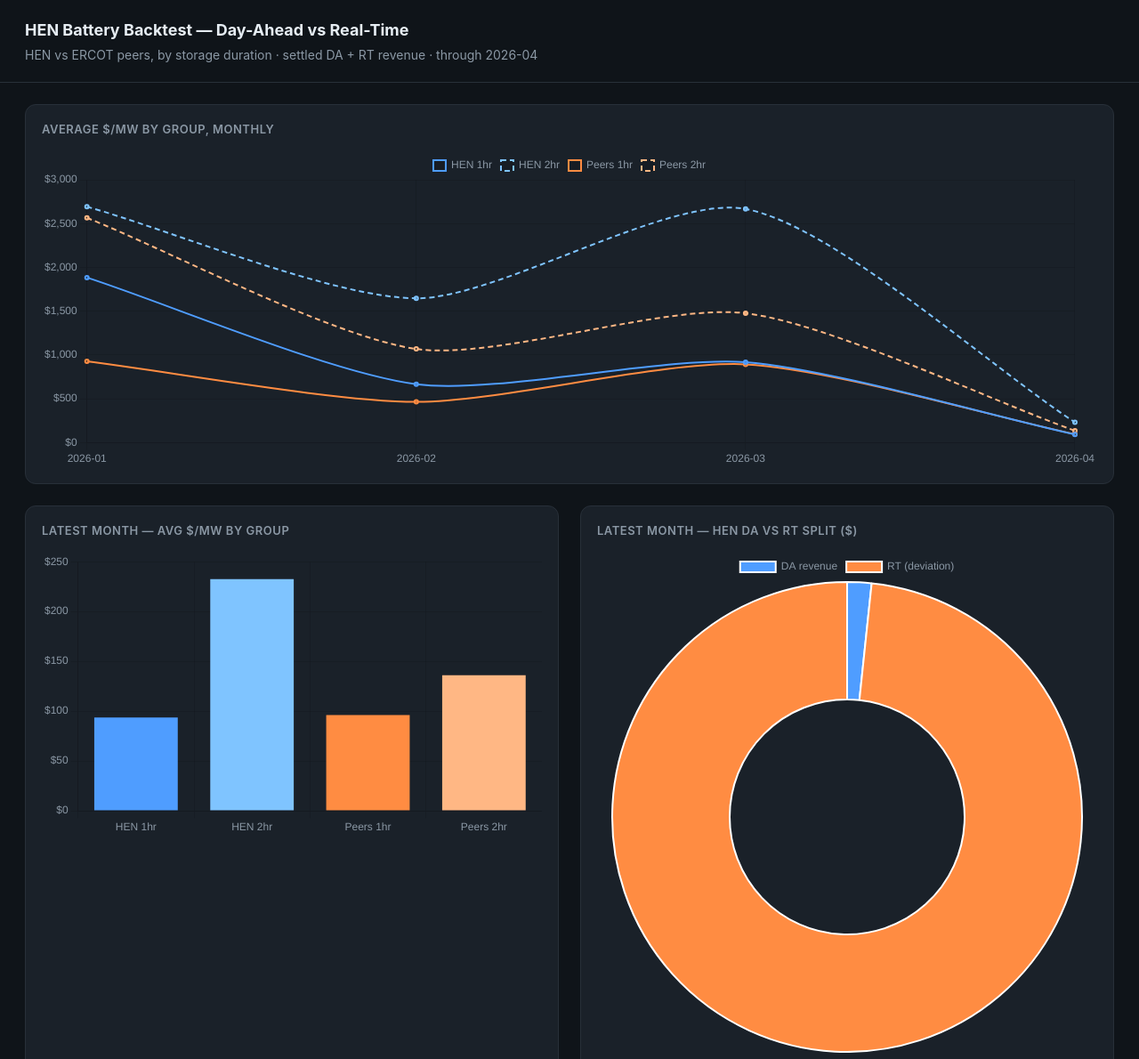
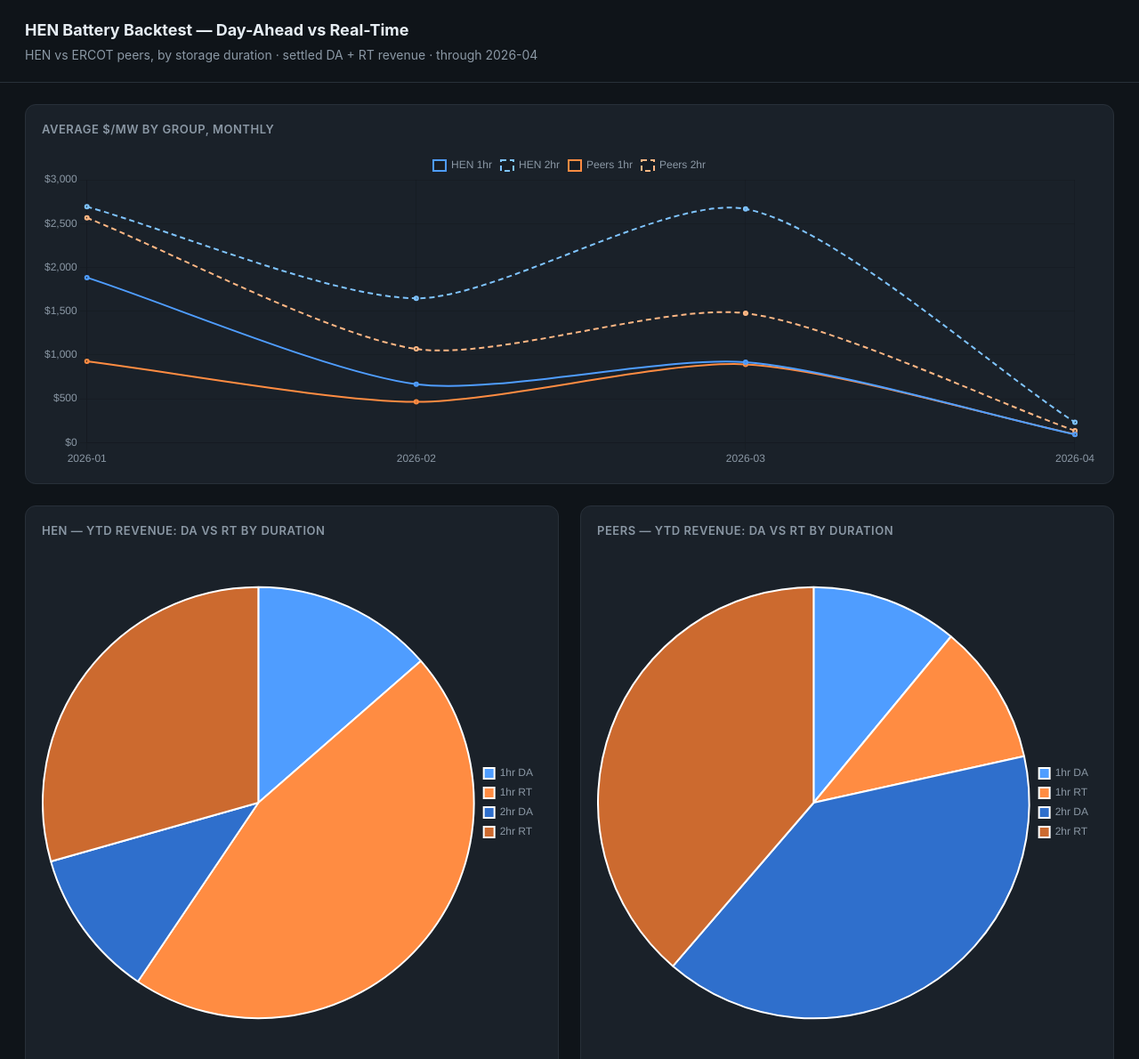
Before and after one commit to gclark25/DAvRT_ERCOT_BESS_rev, a plain HTML site: page docs/index.html in a window 1280 px wide. Shown: the top 1190 px of the page at 89% size. Drawn offline with nearby package versions, Linux system fonts and the light colour scheme.

Commit message:
Add YTD revenue charts and update dashboard logic

```diff
--- a/docs/index.html
+++ b/docs/index.html
@@ -30,13 +30,12 @@
 </header>
 <div class="wrap">
   <div class="card full"><h2>Average $/MW by group, monthly</h2><canvas id="line" height="90"></canvas></div>
-  <div class="card"><h2>Latest month — avg $/MW by group</h2><canvas id="bar" height="170"></canvas></div>
-  <div class="card"><h2>Latest month — HEN DA vs RT split ($)</h2><canvas id="split" height="170"></canvas></div>
+  <div class="card"><h2>HEN — YTD revenue: DA vs RT by duration</h2><canvas id="henPie" height="200"></canvas></div>
+  <div class="card"><h2>Peers — YTD revenue: DA vs RT by duration</h2><canvas id="peerPie" height="200"></canvas></div>
   <div class="card full"><h2>Latest-month leaderboard ($/MW)</h2><div id="board"></div></div>
 </div>
 <script>
 const fmt = n => (n==null||isNaN(n)) ? "—" : "$"+Number(n).toLocaleString(undefined,{maximumFractionDigits:0});
-// Group colors: HEN = blues, Peers = oranges; 1hr solid, 2hr dashed.
 const STYLE = {
   "Hen 1hr":  {c:"#4f9dff", dash:[]},
   "Hen 2hr":  {c:"#7fc4ff", dash:[6,4]},
@@ -44,6 +43,9 @@ const STYLE = {
   "Peer 2hr": {c:"#ffb784", dash:[6,4]},
 };
 const label = g => g.replace("Hen","HEN").replace("Peer","Peers");
+// Pie slice colors: DA = blues, RT = oranges; 1hr bright, 2hr darker.
+const PIE_COLORS = ["#4f9dff", "#ff8c42", "#2f6fcc", "#cc6a2f"];
+const PIE_LABELS = ["1hr DA", "1hr RT", "2hr DA", "2hr RT"];
 
 fetch("dashboard.json").then(r=>r.json()).then(d=>{
   const gm = d.groups_monthly || [];
@@ -53,35 +55,36 @@ fetch("dashboard.json").then(r=>r.json()).then(d=>{
 
   const periods = [...new Set(gm.map(r=>r.period))].sort();
   const groups  = [...new Set(gm.map(r=>r.group))].sort();
-  const val = (p,g) => { const r = gm.find(x=>x.period===p && x.group===g); return r?r.avg_rev_per_mw:null; };
+  const valMw = (p,g) => { const r=gm.find(x=>x.period===p&&x.group===g); return r?r.avg_rev_per_mw:null; };
 
-  // Monthly line, one series per group
+  // Monthly line — avg $/MW per group
   new Chart(line,{type:"line",
     data:{labels:periods, datasets:groups.map(g=>({
-      label:label(g), data:periods.map(p=>val(p,g)),
+      label:label(g), data:periods.map(p=>valMw(p,g)),
       borderColor:(STYLE[g]||{}).c||"#aaa", borderDash:(STYLE[g]||{}).dash||[],
       borderWidth:2, tension:.25, pointRadius:2,
     }))},
     options:{plugins:{legend:{labels:{color:"#8b98a5",boxWidth:14}}},
       scales:{x:{ticks:{color:"#8b98a5"}},y:{ticks:{color:"#8b98a5",callback:fmt}}}}});
 
-  // Latest-month bar by group
-  const last = periods[periods.length-1];
-  const bars = groups.map(g=>({g, v:val(last,g)})).filter(x=>x.v!=null);
-  new Chart(bar,{type:"bar",
-    data:{labels:bars.map(b=>label(b.g)),
-      datasets:[{data:bars.map(b=>b.v), backgroundColor:bars.map(b=>(STYLE[b.g]||{}).c||"#aaa")}]},
-    options:{plugins:{legend:{display:false}},
-      scales:{x:{ticks:{color:"#8b98a5"}},y:{ticks:{color:"#8b98a5",callback:fmt}}}}});
+  // YTD DA/RT totals per group (sum across all months)
+  const sums = {};
+  gm.forEach(r=>{ const s=sums[r.group]||(sums[r.group]={da:0,rt:0});
+    s.da+=r.da_rev||0; s.rt+=r.rt_rev||0; });
 
-  // HEN DA vs RT split (latest month)
-  const hen = gm.filter(r=>r.period===last && r.group.startsWith("Hen"));
-  const da = hen.reduce((a,r)=>a+(r.da_rev||0),0), rt = hen.reduce((a,r)=>a+(r.rt_rev||0),0);
-  new Chart(split,{type:"doughnut",
-    data:{labels:["DA revenue","RT (deviation)"],datasets:[{data:[da,rt],backgroundColor:["#4f9dff","#ff8c42"]}]},
-    options:{plugins:{legend:{labels:{color:"#8b98a5"}}}}});
+  function pie(canvas, prefix){
+    const a = sums[prefix+" 1hr"]||{da:0,rt:0}, b = sums[prefix+" 2hr"]||{da:0,rt:0};
+    const data = [a.da, a.rt, b.da, b.rt];
+    const total = data.reduce((x,y)=>x+y,0) || 1;
+    new Chart(canvas,{type:"pie",
+      data:{labels:PIE_LABELS, datasets:[{data, backgroundColor:PIE_COLORS}]},
+      options:{plugins:{legend:{position:"right",labels:{color:"#8b98a5",boxWidth:12}},
+        tooltip:{callbacks:{label:c=>`${c.label}: ${fmt(c.raw)} (${(c.raw/total*100).toFixed(0)}%)`}}}}});
+  }
+  pie(henPie, "Hen");
+  pie(peerPie, "Peer");
 
-  // Leaderboard
+  // Leaderboard (latest month)
   const rows = d.leaderboard || [];
   let html="<table><tr><th>#</th><th>Battery</th><th>Owner</th><th>Dur</th><th>$/MW</th><th>DA $</th><th>RT $</th><th>Total $</th></tr>";
   rows.forEach((r,i)=>{ const hen=r.owner==="HEN";
```
